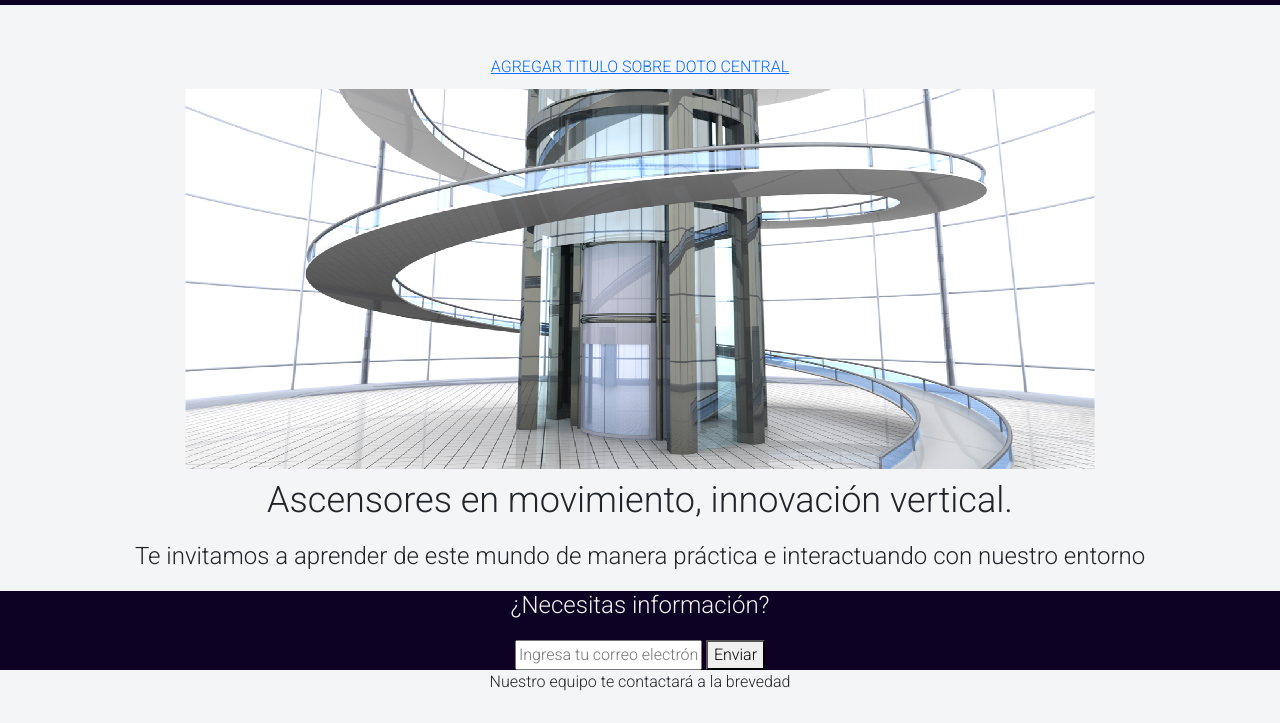
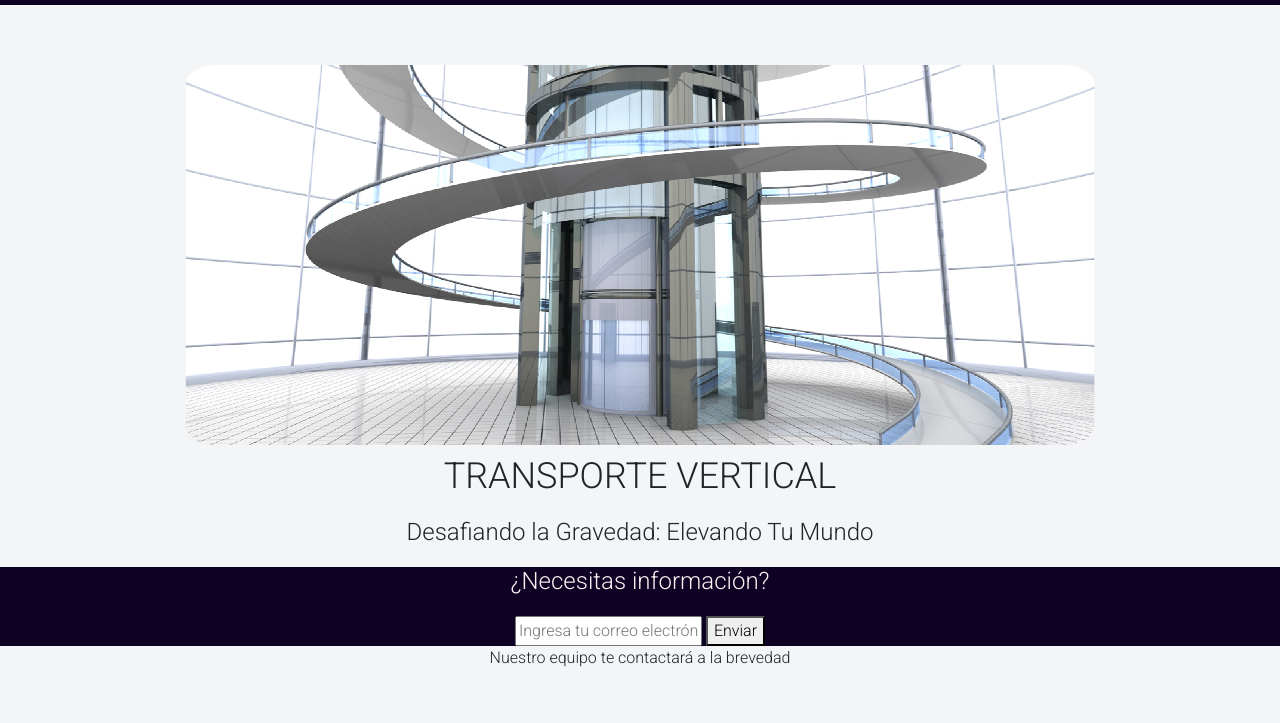
Before and after one commit to Sergio-Michea/DESDE-CERO, a plain HTML site: page index.html in a window 1280 px wide. Shown: the part 77-800 px from the top of the page. Drawn offline with nearby package versions, Linux system fonts and the light colour scheme.

Commit message:
actualizando bordes de imagen principal

```diff
--- a/assets/css/index.css
+++ b/assets/css/index.css
@@ -53,6 +53,7 @@ body {
 
 
 /* Estilos para el jumbotron */
+
 .jumbotron {
     background-color: #f3f5f7;
     padding: 50px 0;
@@ -68,6 +69,8 @@ body {
     margin: 0 auto; /* Centramos horizontalmente la imagen */
     padding: 10px;
     transform: scaleX(1.5); /* Escalamos la imagen horizontalmente en un 50% */
+    border-radius: 30px;
+
 }
 
 /* Media queries para ajustar el tamaño de la imagen en dispositivos diferentes */
--- a/index.html
+++ b/index.html
@@ -56,10 +56,9 @@
     <section class="jumbotron">
         <div class="contenedor">
             <div class="left">
-                <a href="">AGREGAR TITULO SOBRE DOTO CENTRAL</a>
                 <img src="./img/R.png" alt="" class="img">
-                <h1>Ascensores en movimiento, innovación vertical.</h1>
-                <h2>Te invitamos a aprender de este mundo de manera práctica e interactuando con nuestro entorno</h2>
+                <h1>TRANSPORTE VERTICAL</h1>
+                <h2>Desafiando la Gravedad: Elevando Tu Mundo</h2>
                 <section class="registro">
                     <h2>¿Necesitas información?</h2>
                     <form class="correo-form" action="/enviar" method="post">
```
